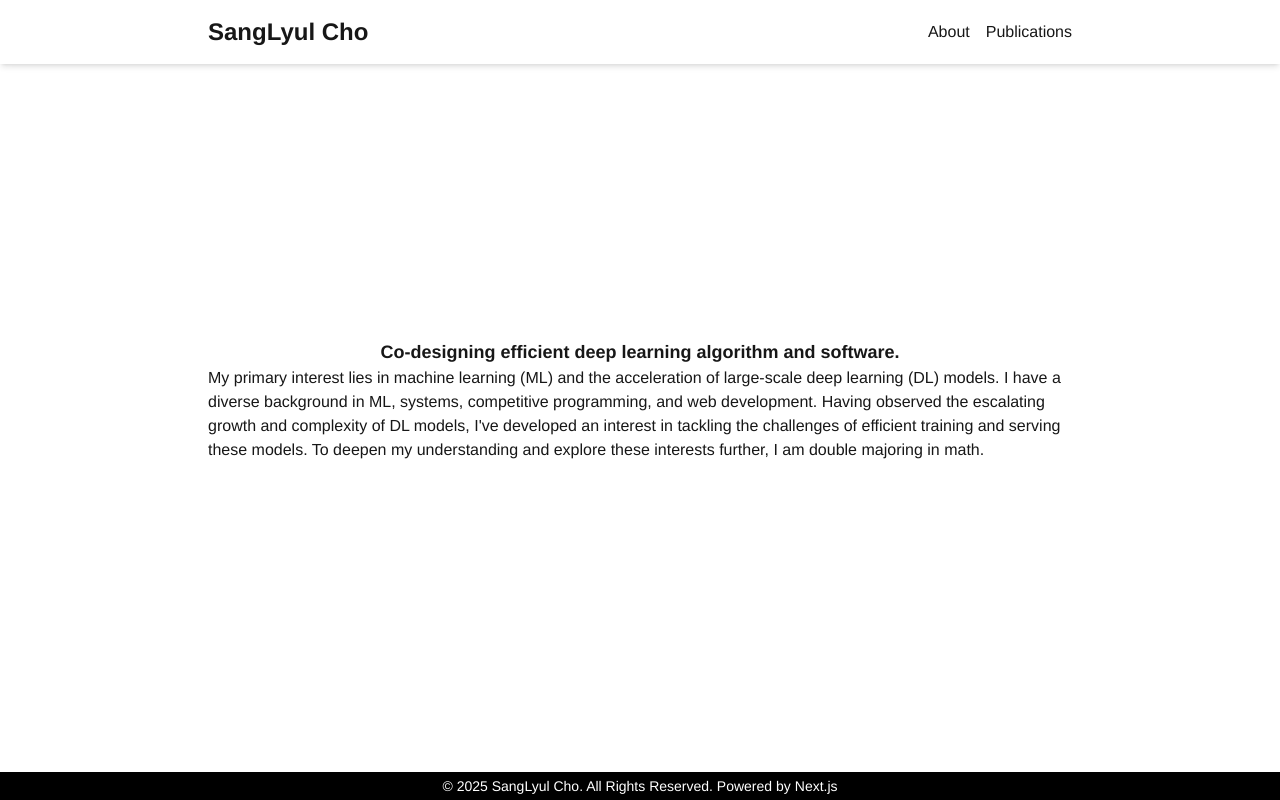
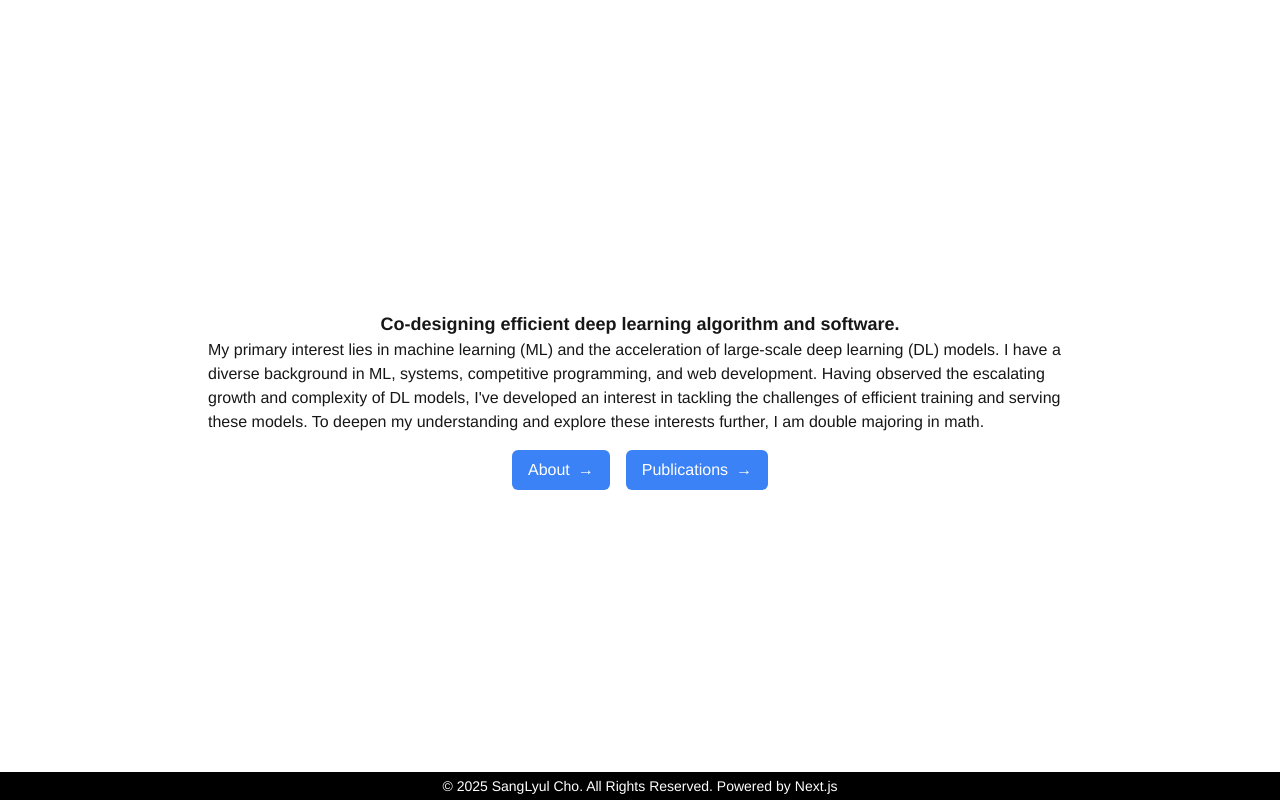
Before and after one commit to chosanglyul/billcho.net, a Next.js app: page / in a window 1280 px wide. Built offline with nearby package versions, Linux system fonts and the light colour scheme.

Commit message:
Fix header

```diff
--- a/app/about/page.tsx
+++ b/app/about/page.tsx
@@ -8,12 +8,20 @@ import { AiOutlineUser } from 'react-icons/ai'
 
 import profileData from '@/public/profile.json';
 
+interface Education {
+  degree: string;
+  school: string;
+  duration: string;
+  gpa?: string;
+};
+
 const name: string = profileData.name;
 const email: string = profileData.email;
+const education: Education[] = profileData.education.reverse();
 
 export default function Home() {
   return (
-    <main className="max-w-4xl mx-auto px-4 py-6">
+    <main className="max-w-4xl mx-auto px-4 py-24">
       <h1 className="text-3xl font-bold mb-6">About</h1>
 
       <div className="flex items-center justify-between mb-8 space-x-6">
@@ -33,7 +41,7 @@ export default function Home() {
               <a href={`mailto:${email}`} className="text-blue-500 hover:underline">{email}</a>
             </p>
 
-            {profileData.education.map((edu, index) => (
+            {education.map((edu, index) => (
               <div key={index} className="flex items-center space-x-2">
                 <FaGraduationCap className="text-gray-700" />
                 <div className="w-1/2 text-left">
--- a/app/layout.tsx
+++ b/app/layout.tsx
@@ -1,13 +1,12 @@
 import "./globals.css";
 import type { Metadata } from 'next';
-import { GetServerSideProps } from 'next';
 import profileData from '@/public/profile.json';
 import Header from '@/components/header';
 import Footer from '@/components/footer';
 
 interface LayoutProps {
   children: React.ReactNode;
-}
+};
 
 export const metadata: Metadata = {
   title: profileData.name,
@@ -17,29 +16,13 @@ export const metadata: Metadata = {
   },
 };
 
-interface Props {
-  isHomepage: boolean;
-};
-
-const getServerSideProps: GetServerSideProps = async (context) => {
-  const { req } = context;
-  const currentUrl = req.url;
-  const isHomepage = currentUrl === '/';
-
-  return {
-    props: {
-      isHomepage,
-    },
-  };
-};
-
-const RootLayout: React.FC<LayoutProps & Props> = ({ children, isHomepage }) => {
+const RootLayout: React.FC<LayoutProps> = ({ children }) => {
   return (
     <html lang="en">
       <body>
-        {!isHomepage && <Header/>}
+        <Header />
         {children}
-        <Footer/>
+        <Footer />
       </body>
     </html>
   );
--- a/app/page.tsx
+++ b/app/page.tsx
@@ -1,8 +1,9 @@
+import Link from 'next/link';
 import profileData from '@/public/profile.json';
 
 const about: string = profileData.about;
 
-export default function Home() {
+const Main: React.FC = () => {
   return (
     <main className="flex items-center justify-center max-w-4xl h-screen mx-auto p-4">
       <div>
@@ -10,7 +11,23 @@ export default function Home() {
         <p>
         My primary interest lies in machine learning (ML) and the acceleration of large-scale deep learning (DL) models. I have a diverse background in ML, systems, competitive programming, and web development. Having observed the escalating growth and complexity of DL models, I've developed an interest in tackling the challenges of efficient training and serving these models. To deepen my understanding and explore these interests further, I am double majoring in math.
         </p>
+        <div className="flex justify-center space-x-4 mt-4">
+          <Link href="/about">
+            <button className="flex items-center px-4 py-2 bg-blue-500 text-white rounded-md">
+              About
+              <span className="ml-2">&#8594;</span>
+            </button>
+          </Link>
+          <Link href="/publications">
+            <button className="flex items-center px-4 py-2 bg-blue-500 text-white rounded-md">
+              Publications
+              <span className="ml-2">&#8594;</span>
+            </button>
+          </Link>
+        </div>
       </div>
     </main>
   );
-}
+};
+
+export default Main;
--- a/app/publications/page.tsx
+++ b/app/publications/page.tsx
@@ -29,7 +29,7 @@ export default function Home() {
   };
 
   return (
-    <main className="max-w-4xl mx-auto px-4 py-6">
+    <main className="max-w-4xl mx-auto px-4 py-24">
       <h1 className="text-3xl font-bold mb-6">Publications</h1>
 
       {publications.map((pub) => (
--- a/components/header.tsx
+++ b/components/header.tsx
@@ -1,7 +1,12 @@
+'use client';
+
 import Link from 'next/link';
+import { usePathname } from 'next/navigation';
 import profileData from '@/public/profile.json';
 
 const Header: React.FC = () => {
+  if (usePathname() === '/') { return null; }
+
   const name = profileData.name;
 
   return (
```
